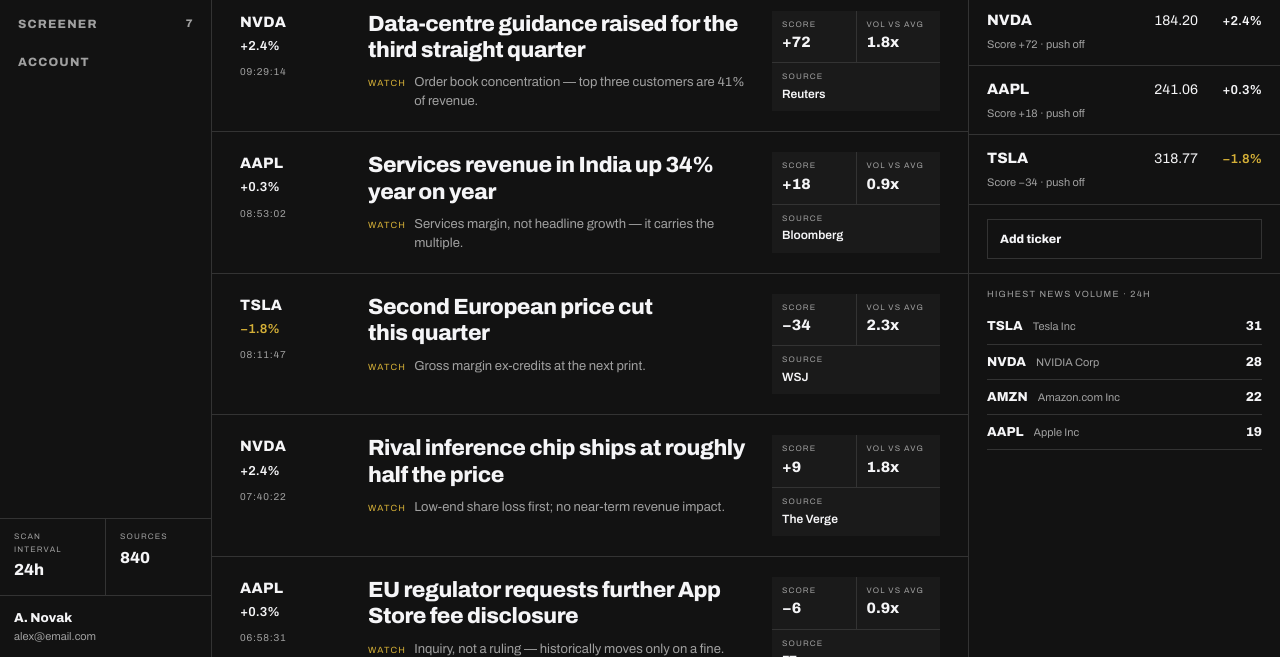
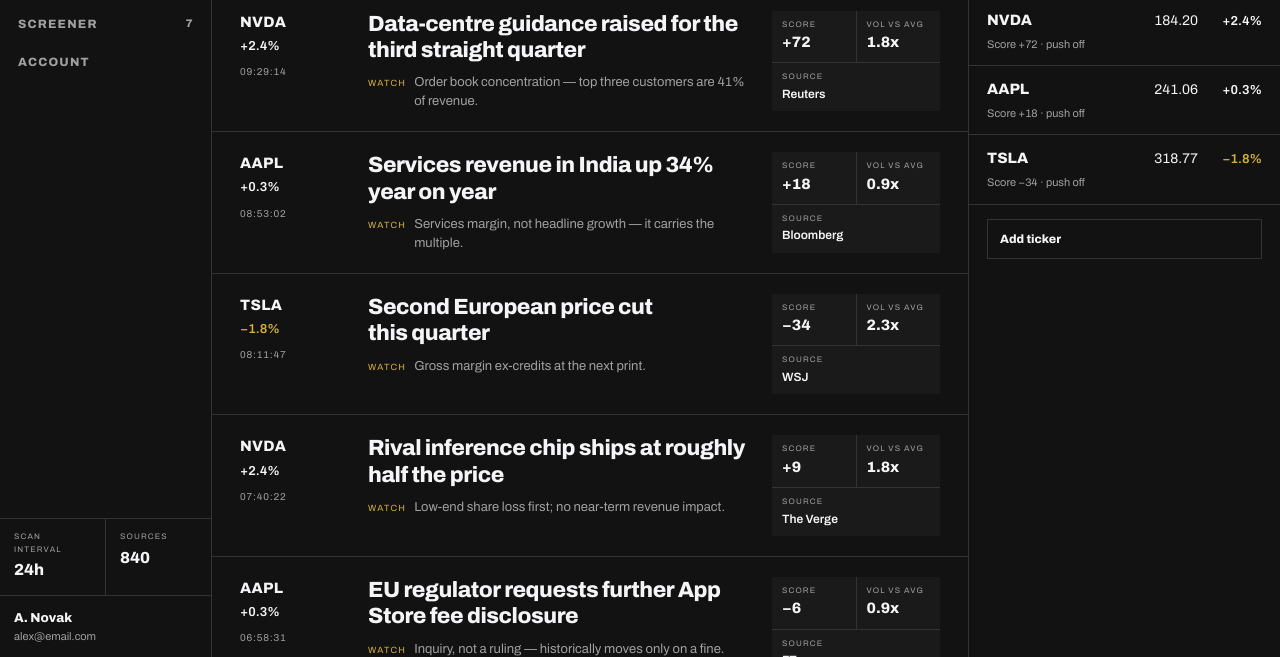
Before and after one commit to cyberther/StockNews, a plain HTML site: page templates/stock-news-web/StockNewsWeb.dc.html in a window 1280 px wide. Shown: the part 143-800 px from the top of the page. Drawn offline with nearby package versions, Linux system fonts and the light colour scheme; no server answers.

Commit message:
Remove highest news volume sidebar

```diff
--- a/templates/stock-news-web/StockNewsWeb.dc.html
+++ b/templates/stock-news-web/StockNewsWeb.dc.html
@@ -329,16 +329,6 @@
 </div>
 </sc-for>
 <div style="padding:14px 18px"><button onClick="{{ goSearch }}" style="width:100%;min-height:40px;text-align:left;padding:0 12px;background:transparent;border:1px solid #333333;color:#F5F5F7;font-family:var(--font-heading);font-weight:800;font-size:12px;cursor:pointer">{{ ui.addTicker }}</button></div>
-<div style="padding:14px 18px;border-top:1px solid #333333">
-<div style="font-size:9px;letter-spacing:0.14em;text-transform:uppercase;color:#A0A0A0;margin-bottom:8px">{{ ui.topVolume }}</div>
-<sc-for list="{{ volumeLeaders }}" as="v" hint-placeholder-count="4">
-<div style="display:flex;align-items:baseline;gap:10px;padding:7px 0;border-bottom:1px solid #333333">
-<span style="font-family:var(--font-heading);font-weight:800;font-size:13px">{{ v.ticker }}</span>
-<span style="font-size:11px;color:#A0A0A0;overflow:hidden;text-overflow:ellipsis;white-space:nowrap">{{ v.name }}</span>
-<span style="margin-left:auto;font-family:var(--font-heading);font-weight:800;font-size:13px">{{ v.stories }}</span>
-</div>
-</sc-for>
-</div>
 </div>
 
 </div>
@@ -607,7 +597,6 @@
       onQuery: e => { const v = e.target.value; this.setState({ query: v }); this.liveSearch(v); },
       resultsLabel: q ? u.match + ' · ' + q : u.topVolume,
       results,
-      volumeLeaders: UNIVERSE.slice().sort((a,b) => Number(b.stories) - Number(a.stories)).slice(0,4),
       hasAnalyst: live ? !!RC[stock.ticker] : stock.buyPct !== '—',
       stock: Object.assign({}, stock, {
         down: !stock.up,
```
